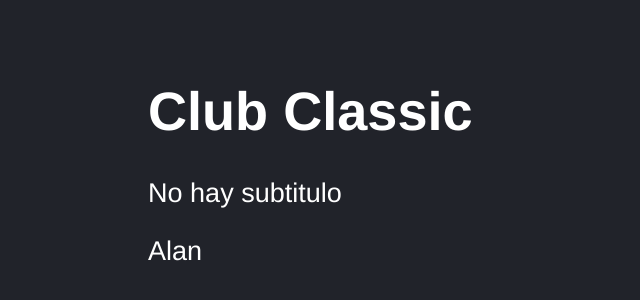
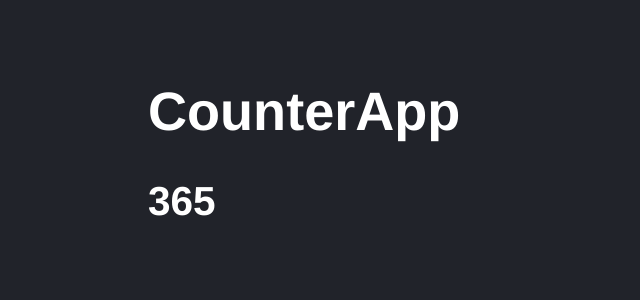
Before and after one commit to alanfrancoa/Curso-React-2024, a React (Vite) app in the folder 03-counter-app-vite/: page / in a window 1280 px wide. Shown: the part 104-404 px from the top of the page, without its empty margins (0-640 px from the left). Built offline with nearby package versions, Linux system fonts and the light colour scheme.

Commit message:
Se realiza tarea de creacion de componentes con PropTypes

```diff
--- /dev/null
+++ b/03-counter-app-vite/src/CounterApp.jsx
@@ -0,0 +1,18 @@
+import React from 'react'
+import PropTypes, { number } from 'prop-types'
+
+const CounterApp = ({value}) => {
+  return (
+    <>
+    <h1>CounterApp</h1>
+    <h2>{value}</h2>
+    </>
+  )
+}
+
+CounterApp.propTypes = {
+    value: number.isRequired
+}
+
+
+export default CounterApp
--- a/03-counter-app-vite/src/main.jsx
+++ b/03-counter-app-vite/src/main.jsx
@@ -2,9 +2,11 @@ import React from 'react'
 import ReactDOM from 'react-dom/client';
 import FirstApp from './FirstApp';
 import './styles.css';
+import CounterApp from './CounterApp';
 
 ReactDOM.createRoot(document.getElementById('root')).render(
     <React.StrictMode>
-        <FirstApp title='Club Classic'/>     {/*Para pasar numeros lo hacemos con llaves */}
+             {/* <FirstApp title='Club Classic'/>// Para pasar numeros lo hacemos con llaves */}
+        <CounterApp value={365}/>
     </React.StrictMode>
 )
```
